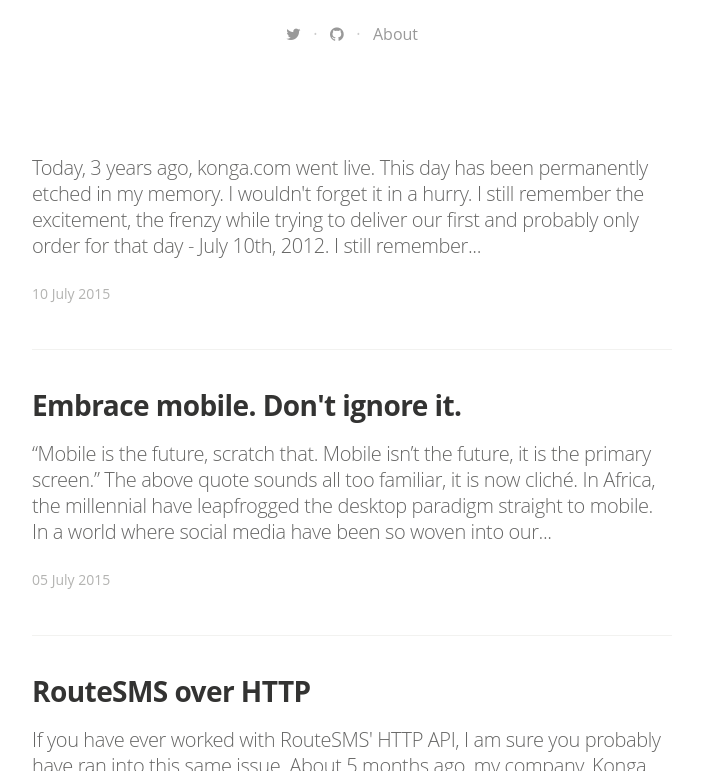
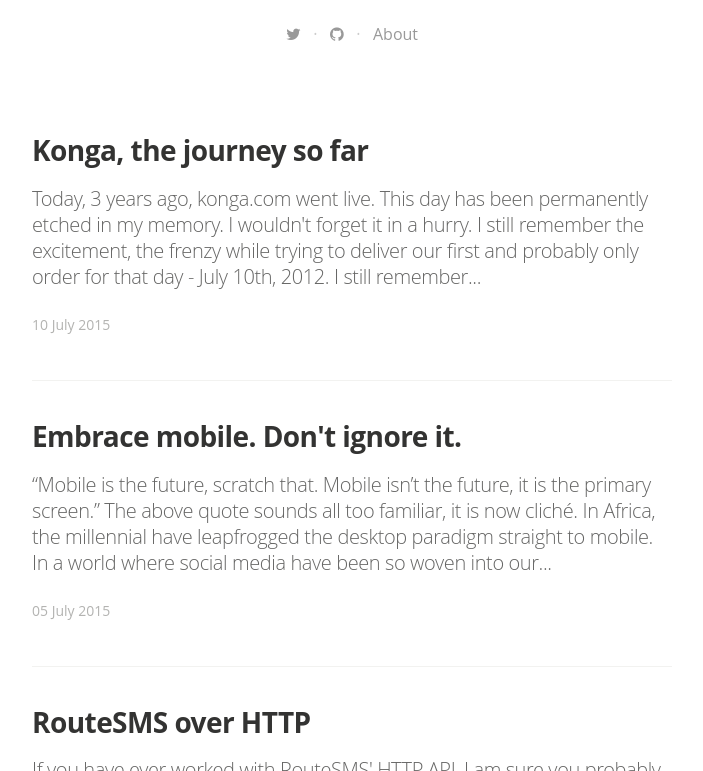
Before and after one commit to cyberomin/cyberomin.github.io, a Jekyll site: the page built from index.html, in a window 1280 px wide and 900 px high, scrolled down 487 px, cut to the strip 129-900 px from the top of the window. Shown: the whole strip, without its empty margins (288-991 px from the left). Built offline with Jekyll 4.4.1, drawn with Linux system fonts in a browser that asks for light colours; nearby versions of some CDN libraries; some web fonts are replaced; Markdown is read by kramdown in place of the engine named in the settings; the list of posts is cut into pages by our own code.

Commit message:
Fixed formating issue

```diff
--- a/_posts/2015-07-09-konga-journey.markdown
+++ b/_posts/2015-07-09-konga-journey.markdown
@@ -3,8 +3,8 @@
 title:  "Konga, the journey so far"
 date:   2015-07-10 10:49:00
 categories: konga, startup
-description: Today, 3 years ago, konga.com went live. This day has been permanently etched in my memory.
-I wouldn't forget it in a hurry. I still remember the excitement, the frenzy while trying to deliver our first and probably only order for that day - July 10th, 2012. I still remember the customer's name(Kehinde LALEYE), even that of the delivery man(Moses GIMBA)..
+description: "Today, 3 years ago, konga.com went live. This day has been permanently etched in my memory.
+I wouldn't forget it in a hurry. I still remember the excitement, the frenzy while trying to deliver our first and probably only order for that day - July 10th, 2012. I still remember the customer's name(Kehinde LALEYE), even that of the delivery man(Moses GIMBA)"
 ---
 
 <p>Today, 3 years ago, konga.com went live. This day has been permanently etched in my memory.
```
Also changed, not shown: 2 other files.
